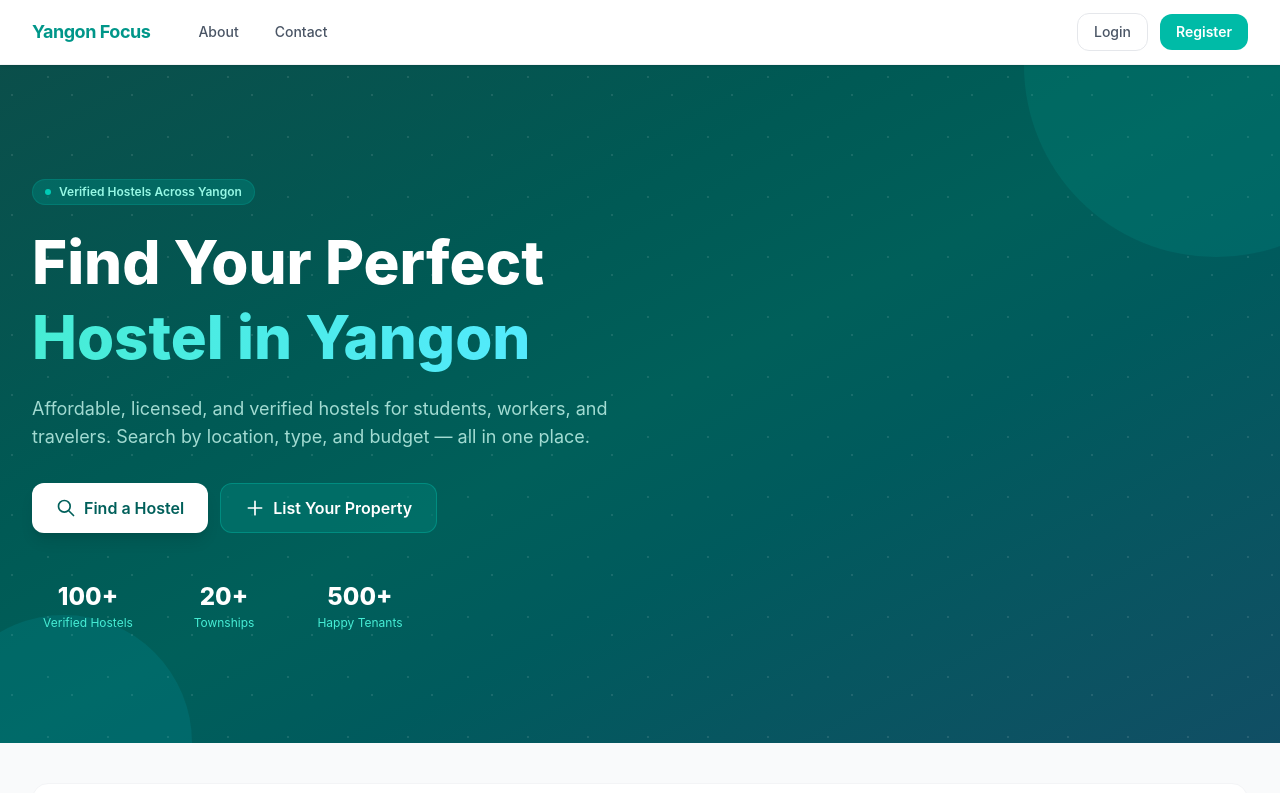
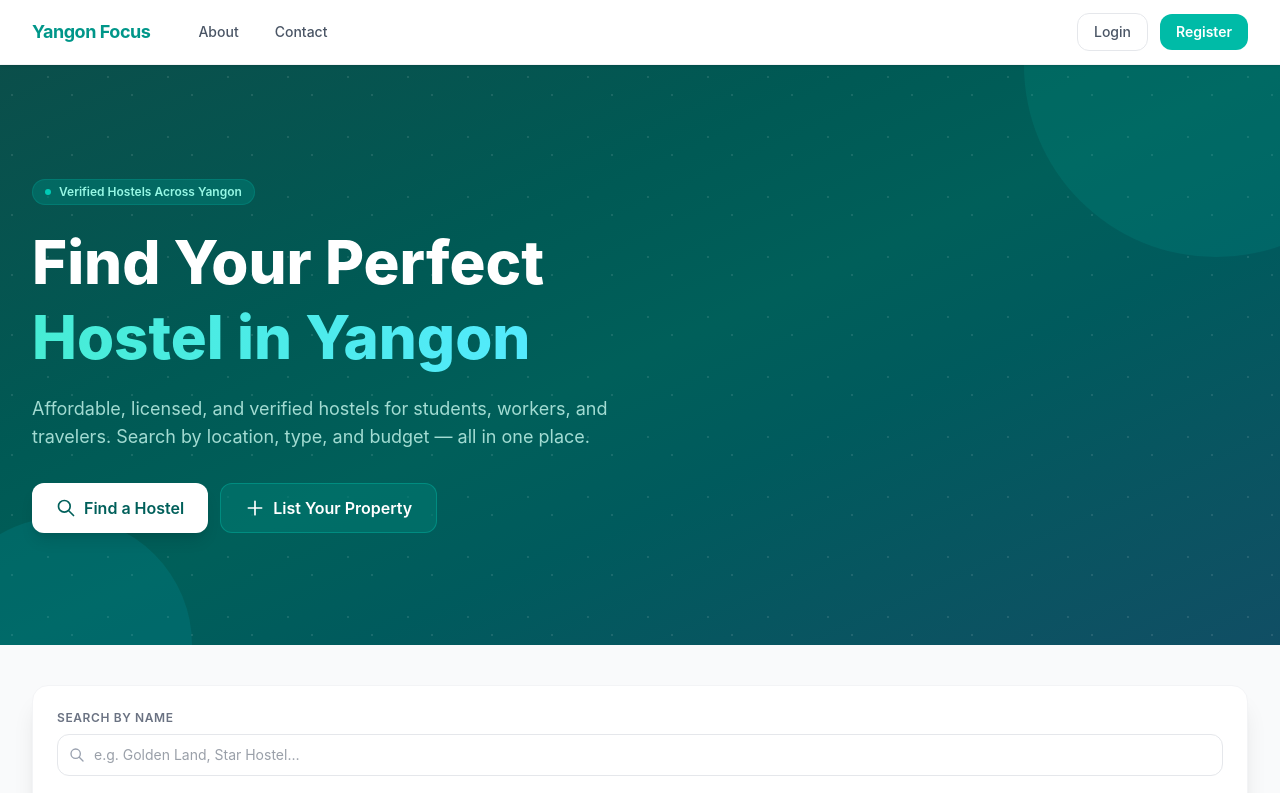
Before and after one commit to PoneNyaSoeNyunt/yangon_focus, a React app in the folder frontend/: page / in a window 1280 px wide. Shown: the top 793 px of the page. Built offline with nearby package versions, Linux system fonts and the light colour scheme; no server answers; the HTML template or start-up script is replaced by a standard one.

Commit message:
ui: remove static statistics from Hero section for a cleaner launch look

```diff
--- a/frontend/src/components/public/HeroSection.jsx
+++ b/frontend/src/components/public/HeroSection.jsx
@@ -47,19 +47,6 @@ const HeroSection = ({ onFindHostels }) => (
           </Link>
         </div>
       </div>
-
-      <div className="mt-12 grid grid-cols-3 gap-6 max-w-sm">
-        {[
-          { label: 'Verified Hostels', value: '100+' },
-          { label: 'Townships', value: '20+' },
-          { label: 'Happy Tenants', value: '500+' },
-        ].map(({ label, value }) => (
-          <div key={label} className="text-center">
-            <p className="text-2xl font-extrabold text-white">{value}</p>
-            <p className="text-xs text-teal-300 mt-0.5">{label}</p>
-          </div>
-        ))}
-      </div>
     </div>
   </section>
 );
```
